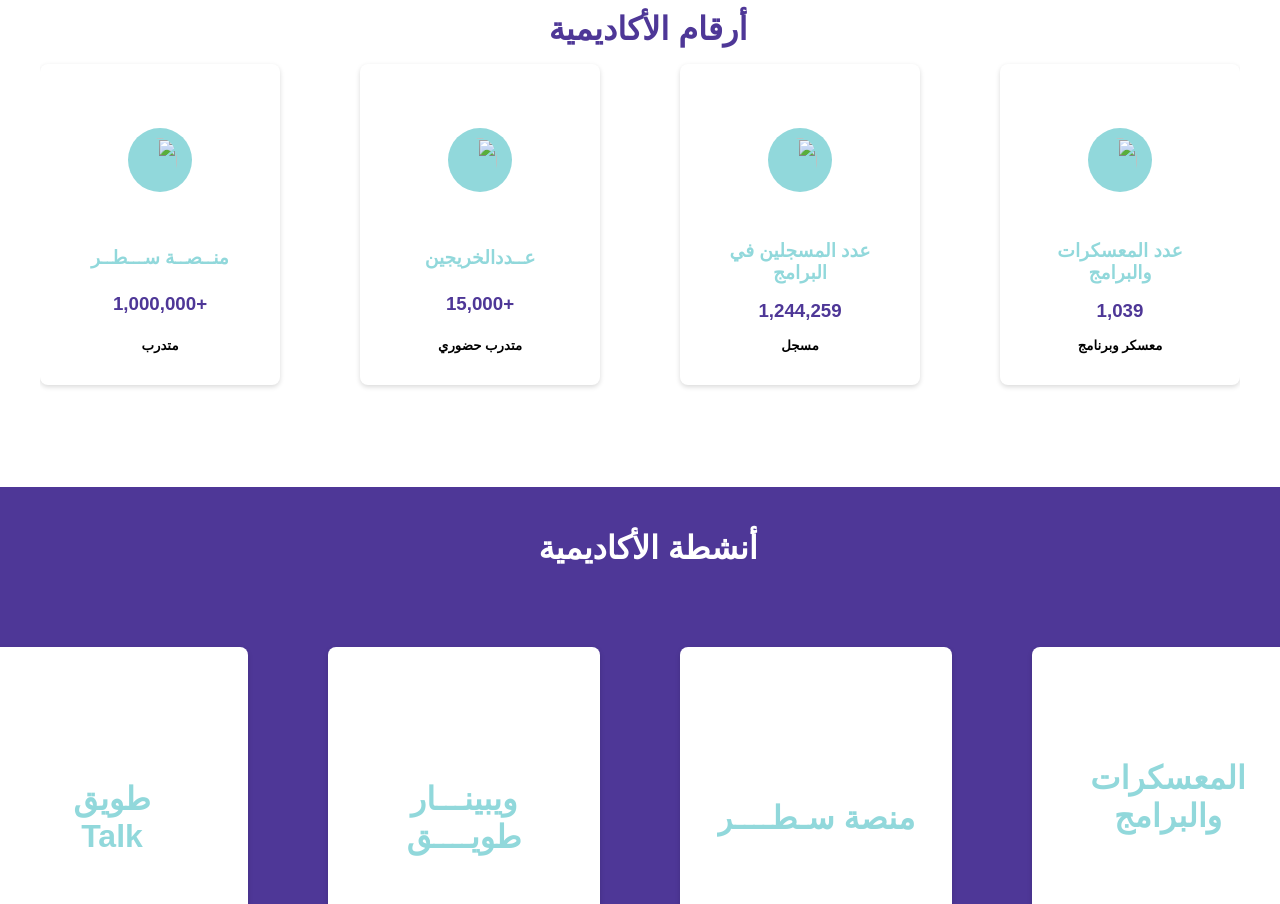
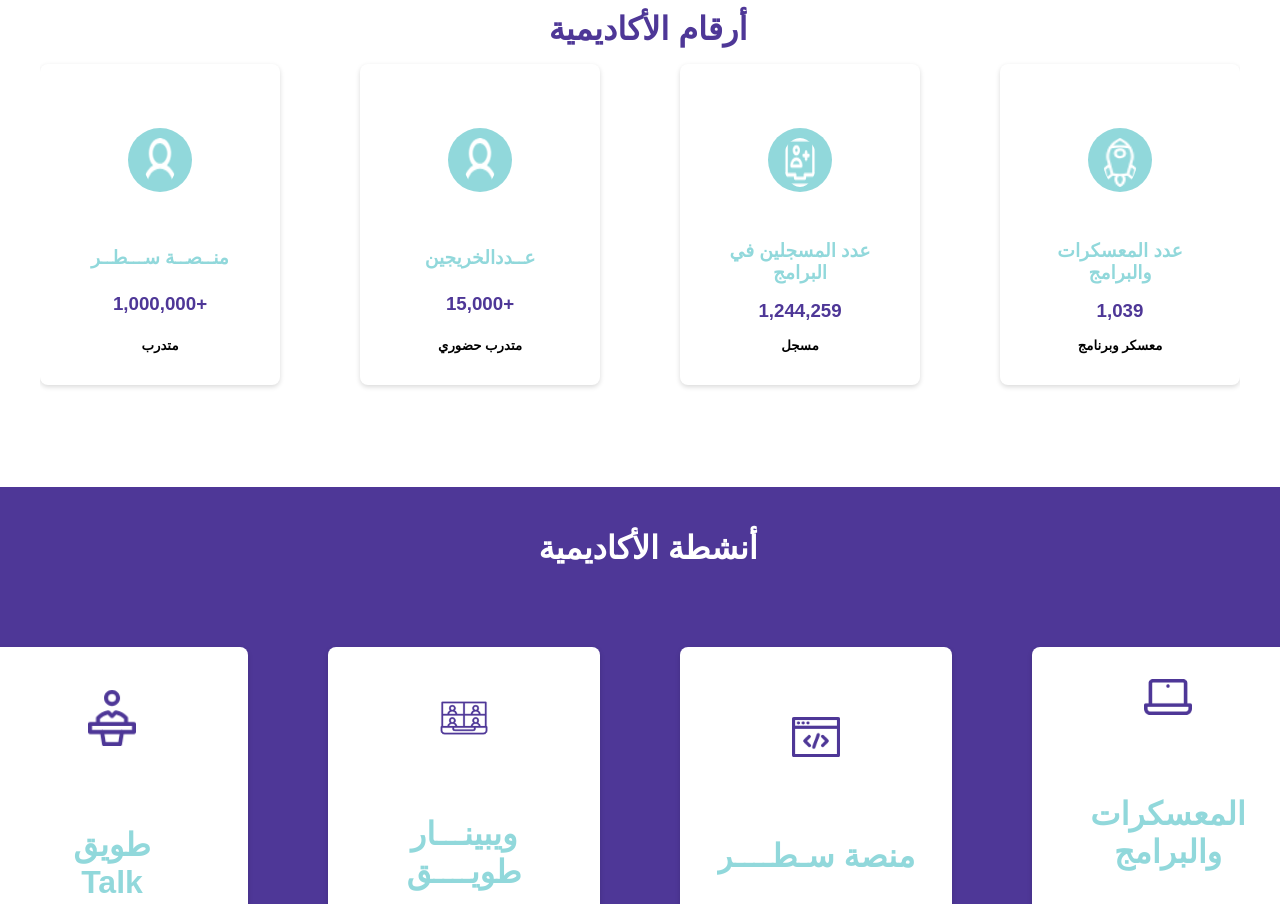
Before and after one commit to Azizfalshammari/CSS_tuwaiq, a plain HTML site: page index.html in a window 1280 px wide. Shown: the part 1620-2524 px from the top of the page. Drawn offline with Linux system fonts and the light colour scheme; the site is published under a folder, as on GitHub Pages, so addresses that start at the root find nothing.

Commit message:
last edit

```diff
--- a/index.html
+++ b/index.html
@@ -110,26 +110,26 @@
         <div class="numberscardholder">
 
             <div class="cardnumbers">
-                <img class="numbersicon" src="/numbers1.png" alt="">
+                <img class="numbersicon" src="numbers1.png" alt="">
                 <h3 class="numbertitle">عدد المعسكرات <br>والبرامج</h3>
                 <h3 class="numbersNumber">1,039</h3>
                 <h5>معسكر وبرنامج</h5>
             </div>
             <div class="cardnumbers">
-                <img class="numbersicon" src="/numbers2.png" alt="">
+                <img class="numbersicon" src="numbers2.png" alt="">
                 <h3 class="numbertitle">عدد المسجلين في البرامج </h3>
                 <h3 class="numbersNumber">1,244,259</h3>
                 <h5>مسجل</h5>
             </div>
             <div class="cardnumbers">
-                <img class="numbersicon" src="/lastnumbers.png" alt="">
+                <img class="numbersicon" src="lastnumbers.png" alt="">
                 <h3 class="numbertitle">عــددالخريجين</h3>
                 <h3 class="numbersNumber">+15,000
                 </h3>
                 <h5> متدرب حضوري</h5>
             </div>
             <div class="cardnumbers">
-                <img class="numbersicon" src="/lastnumbers.png" alt="">
+                <img class="numbersicon" src="lastnumbers.png" alt="">
                 <h3 class="numbertitle">منــصــة ســـطــر</h3>
                 <h3 class="numbersNumber">+1,000,000</h3>
                 <h5> متدرب</h5>
@@ -148,26 +148,26 @@
         <div class="activitycardholder">
 
             <div class="cardactivity">
-                <img class="activityicon" src="/act1.png" alt="">
+                <img class="activityicon" src="act1.png" alt="">
                 <h3 class="activitytitle"> المعسكرات <br>والبرامج</h3>
                 <h3 class="activitydescription">معسكرات وبرامج تقنية احترافية، لاكتساب المهارات اللازمة في مجالات متخصصة وواعدة في سوق العمل.</h3>
                 <a class="learnmore" href="">انتقل لصفحة التسجيل  </a>
             </div>
             <div class="cardactivity">
-                <img class="activityicon" src="/act2.png" alt="">
+                <img class="activityicon" src="act2.png" alt="">
                 <h3 class="activitytitle"> منصة سـطــــر
                 </h3>
                 <h3 class="activitydescription">منصة تعليمية مجانية مُتاحة عن بعد وباللغة العربية في مختلف مجالات البرمجة والتقنية.</h3>
                 <a class="learnmore" href=""> تعلم عن بعد</a>
             </div>
             <div class="cardactivity">
-                <img class="activityicon" src="/act3.png" alt="">
+                <img class="activityicon" src="act3.png" alt="">
                 <h3 class="activitytitle"> ويبينـــار<br> طويــــق </h3>
                 <h3 class="activitydescription">لقاء إثرائي من تقديم خبراء ومختصين تقنيين، لمناقشة مواضيع في مجالات التقنية والبرمجة والأمن السيبراني.</h3>
                 <a class="learnmore" href="">تعرف اكثر</a>
             </div>
             <div class="cardactivity">
-                <img class="activityicon" src="/act4.png" alt="">
+                <img class="activityicon" src="act4.png" alt="">
                 <h3 class="activitytitle">  طويق <br>Talk</h3>
                 <h3 class="activitydescription">ندوة أسبوعية من تقديم خبراء ومختصين، عن أبرز المواضيع المتداولة في مختلف المجالات التقنية.</h3>
                 <a class="learnmore" href="">تعرف اكثر</a>
--- a/style2.css
+++ b/style2.css
@@ -90,14 +90,14 @@ header {
 }
 .content-section {
     padding: 20px;
-    margin-top: 22em;
+    margin-top: 8em;
 }
 
 .who {
     display: flex;
     flex-direction: column;
     align-items: flex-end;
-    padding-right: 10rem;
+    padding-right: 6rem;
 }
 
 .who h2, .who p {
@@ -110,6 +110,7 @@ header {
 }
 .who p{
     font-size: 2em;
+
 }
 .image3{
     display: flex;
```
